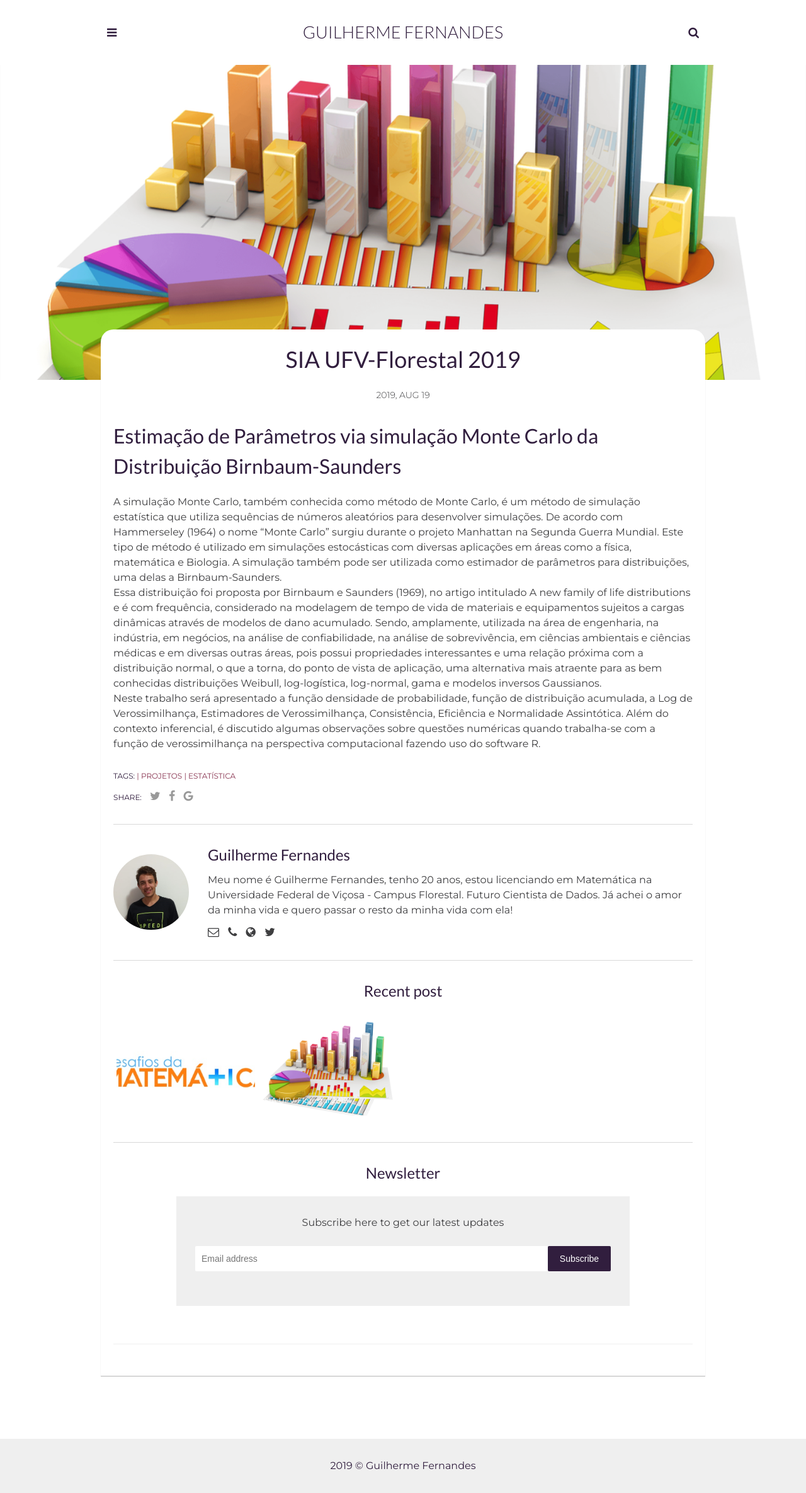
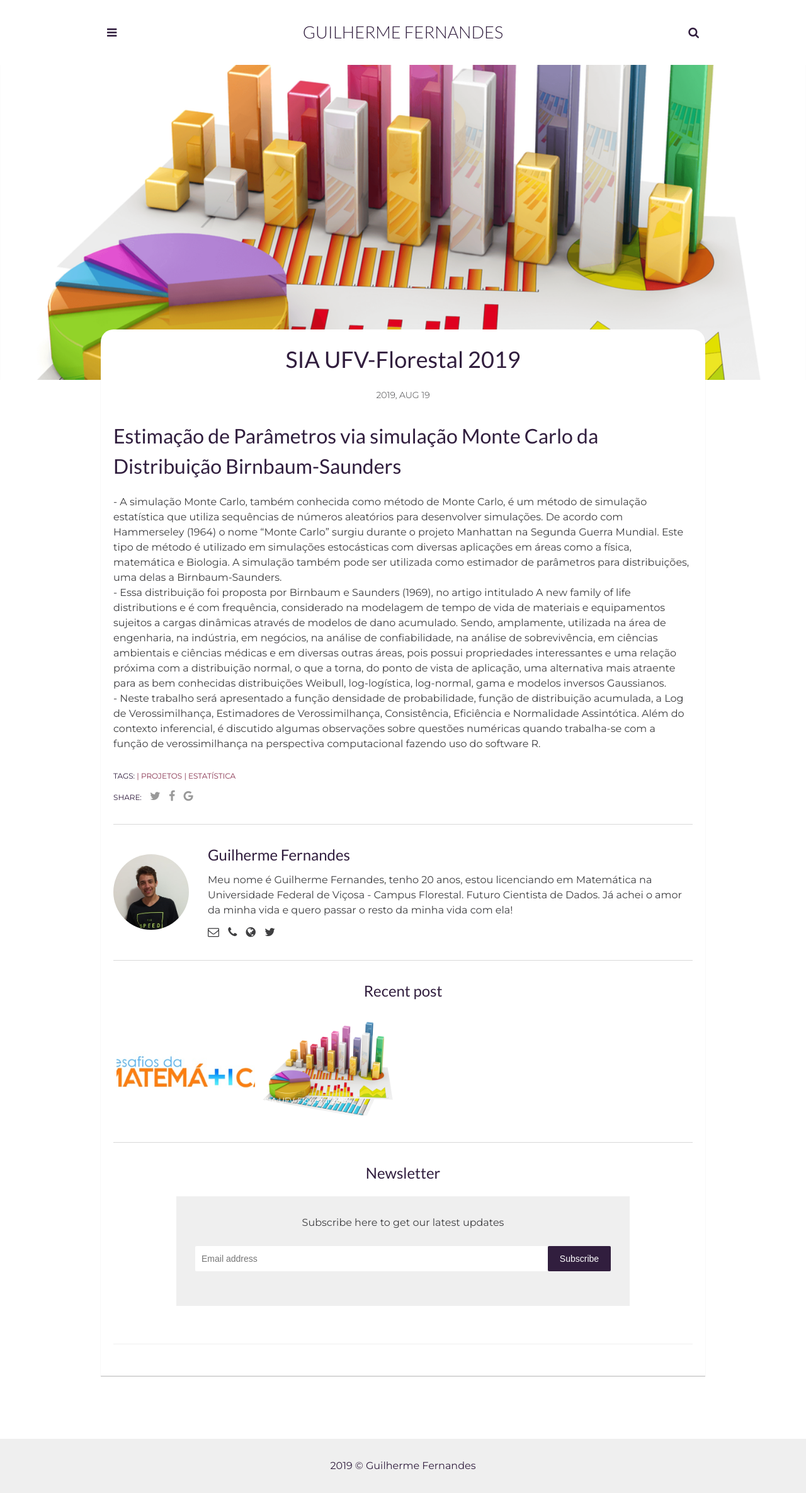
Before and after one commit to GuilhermeFCO/GuilhermeFCO.github.io, a Jekyll site: the page built from _posts/2019-08-19-SIA-2019.markdown, in a window 1280 px wide. Shown: the whole page at 63% size. Built offline with Jekyll 4.4.1, drawn with Linux system fonts in a browser that asks for light colours; comment, search, counter and statistics services are not loaded.

```diff
--- a/_posts/2019-08-19-SIA-2019.markdown
+++ b/_posts/2019-08-19-SIA-2019.markdown
@@ -10,7 +10,7 @@ author: Guilherme Fernandes
 <h1>Estimação de Parâmetros via simulação Monte Carlo da Distribuição Birnbaum-Saunders</h1>
 
 <p>
-  A simulação Monte Carlo, também conhecida como método de Monte Carlo, é um método de simulação estatística que utiliza sequências de números aleatórios para desenvolver simulações. De acordo com Hammerseley (1964) o nome “Monte Carlo” surgiu durante o projeto Manhattan na Segunda Guerra Mundial. Este tipo de método é utilizado em simulações estocásticas com diversas aplicações em áreas como a física, matemática e Biologia. A simulação também pode ser utilizada como estimador de parâmetros para distribuições, uma delas a Birnbaum-Saunders.<br />
-Essa distribuição foi proposta por Birnbaum e Saunders (1969), no artigo intitulado A new family of life distributions e é com frequência, considerado na modelagem de tempo de vida de materiais e equipamentos sujeitos a cargas dinâmicas através de modelos de dano acumulado. Sendo, amplamente, utilizada na área de engenharia, na indústria, em negócios, na análise de confiabilidade, na análise de sobrevivência, em ciências ambientais e ciências médicas e em diversas outras áreas, pois possui propriedades interessantes e uma relação próxima com a distribuição normal, o que a torna, do ponto de vista de aplicação, uma alternativa mais atraente para as bem conhecidas distribuições Weibull, log-logística, log-normal, gama e modelos inversos Gaussianos.<br />
-Neste trabalho será apresentado a função densidade de probabilidade, função de distribuição acumulada, a Log de Verossimilhança, Estimadores de Verossimilhança, Consistência, Eficiência e Normalidade Assintótica. Além do contexto inferencial, é discutido algumas observações sobre questões numéricas quando trabalha-se com a função de verossimilhança na perspectiva computacional fazendo uso do software R.
+ - A simulação Monte Carlo, também conhecida como método de Monte Carlo, é um método de simulação estatística que utiliza sequências de números aleatórios para desenvolver simulações. De acordo com Hammerseley (1964) o nome “Monte Carlo” surgiu durante o projeto Manhattan na Segunda Guerra Mundial. Este tipo de método é utilizado em simulações estocásticas com diversas aplicações em áreas como a física, matemática e Biologia. A simulação também pode ser utilizada como estimador de parâmetros para distribuições, uma delas a Birnbaum-Saunders.<br />
+ - Essa distribuição foi proposta por Birnbaum e Saunders (1969), no artigo intitulado A new family of life distributions e é com frequência, considerado na modelagem de tempo de vida de materiais e equipamentos sujeitos a cargas dinâmicas através de modelos de dano acumulado. Sendo, amplamente, utilizada na área de engenharia, na indústria, em negócios, na análise de confiabilidade, na análise de sobrevivência, em ciências ambientais e ciências médicas e em diversas outras áreas, pois possui propriedades interessantes e uma relação próxima com a distribuição normal, o que a torna, do ponto de vista de aplicação, uma alternativa mais atraente para as bem conhecidas distribuições Weibull, log-logística, log-normal, gama e modelos inversos Gaussianos.<br />
+ - Neste trabalho será apresentado a função densidade de probabilidade, função de distribuição acumulada, a Log de Verossimilhança, Estimadores de Verossimilhança, Consistência, Eficiência e Normalidade Assintótica. Além do contexto inferencial, é discutido algumas observações sobre questões numéricas quando trabalha-se com a função de verossimilhança na perspectiva computacional fazendo uso do software R.
 </p>
```
